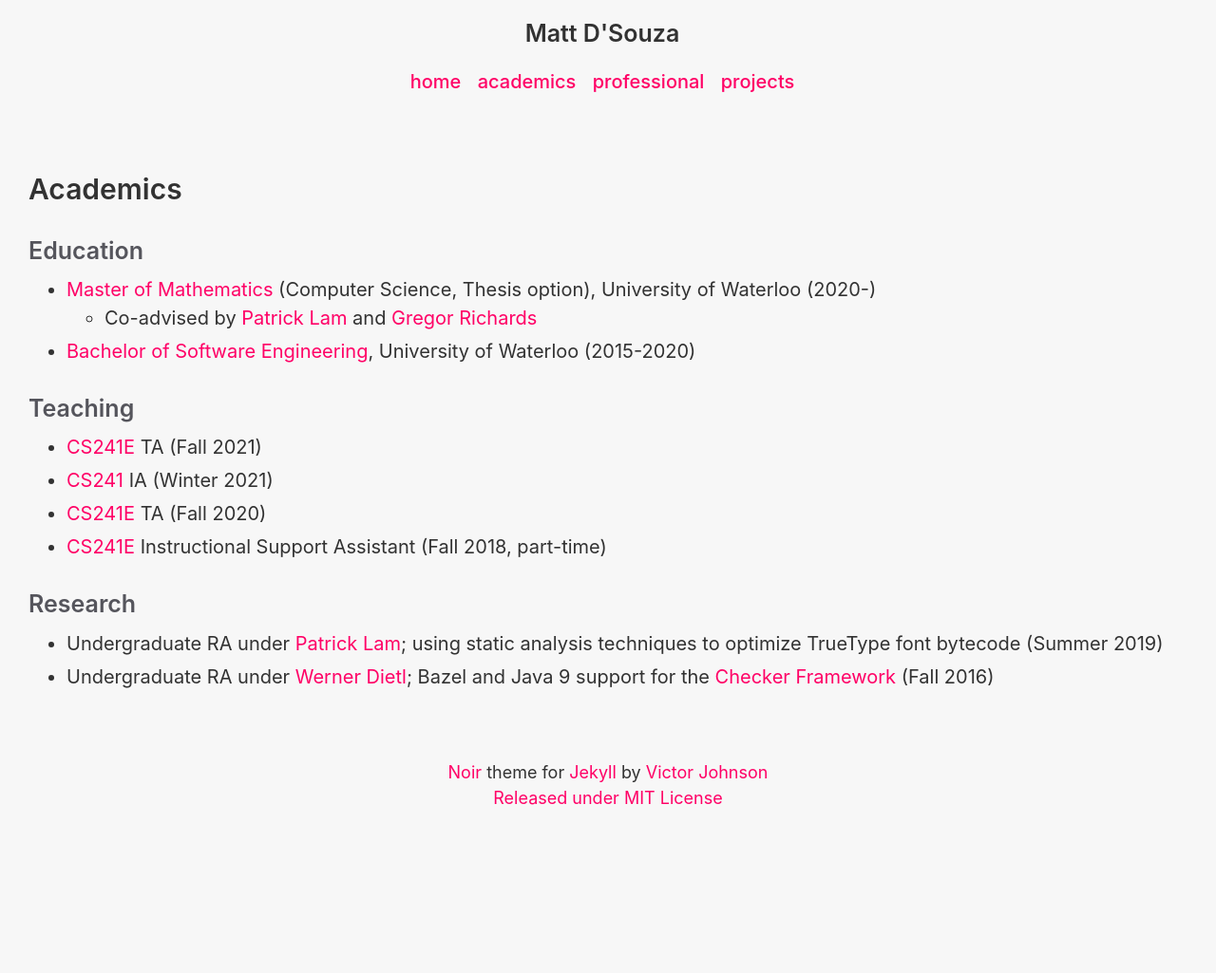
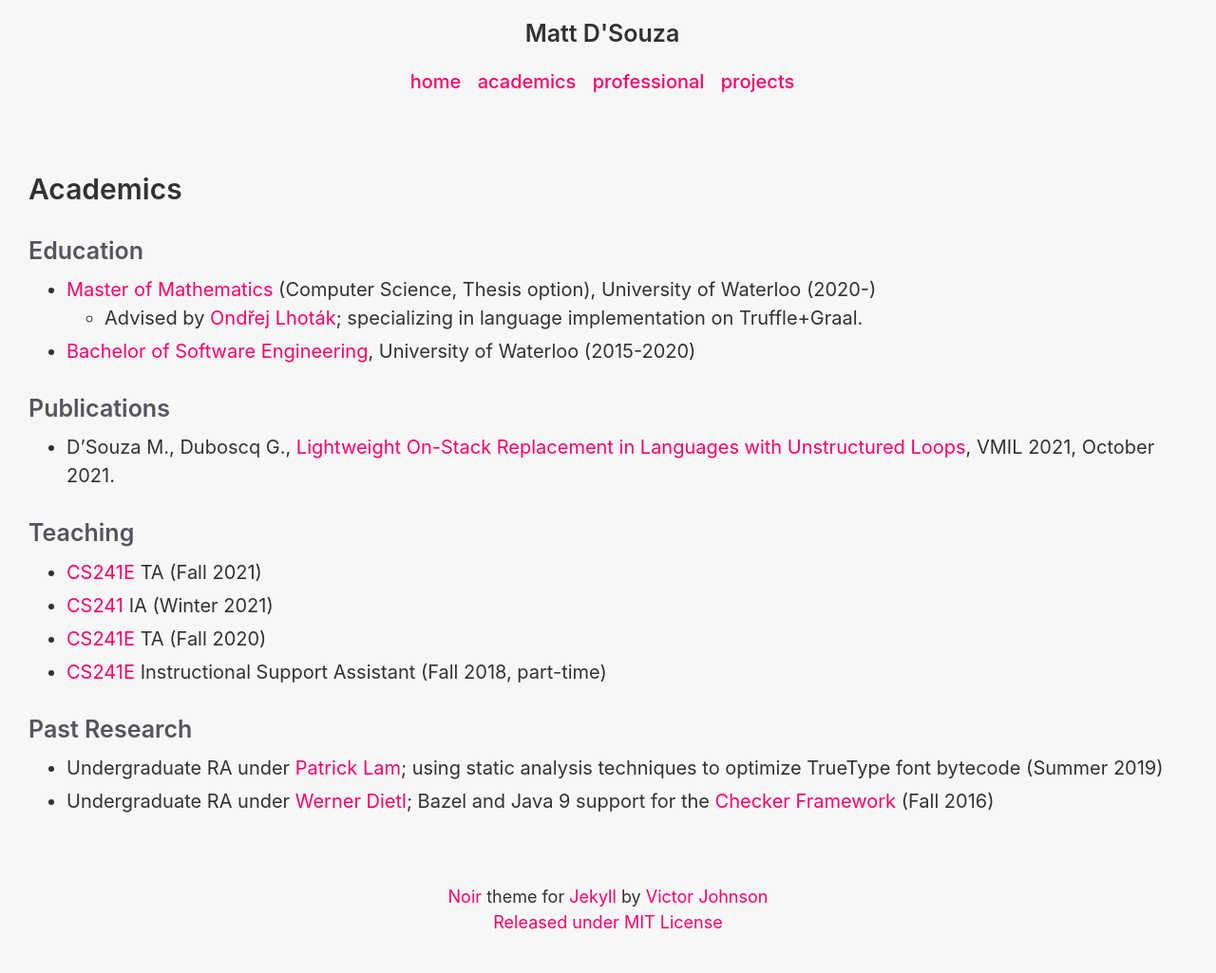
Before and after one commit to DSouzaM/Website, a Jekyll site: the page built from academics.md, in a window 1280 px wide. Shown: the whole page at 95% size. Built offline with Jekyll 4.4.1, drawn with Linux system fonts in a browser that asks for light colours; before the commit the page ends 900 px from its top, so only the background shows below that.

Commit message:
update advisors + add OSR pub

```diff
--- a/academics.md
+++ b/academics.md
@@ -5,8 +5,11 @@ title: Academics
 ---
 ### Education
 - [Master of Mathematics][MMath]{:target="_blank"} (Computer Science, Thesis option), University of Waterloo (2020-)
-  - Co-advised by [Patrick Lam][plam]{:target="_blank"} and [Gregor Richards][gregor]{:target="_blank"}
+  - Advised by [Ondřej Lhoták][ondrej]{:target="_blank"}; specializing in language implementation on Truffle+Graal.
 - [Bachelor of Software Engineering][BSE]{:target="_blank"}, University of Waterloo (2015-2020)
+
+### Publications
+- D'Souza M., Duboscq G., [Lightweight On-Stack Replacement in Languages with Unstructured Loops][osr]{:target="_blank"}, VMIL 2021, October 2021.
 
 ### Teaching
 - [CS241E]{:target="_blank"} TA (Fall 2021)
@@ -14,7 +17,7 @@ title: Academics
 - [CS241E]{:target="_blank"} TA (Fall 2020)
 - [CS241E]{:target="_blank"} Instructional Support Assistant (Fall 2018, part-time)
 
-### Research
+### Past Research
 - Undergraduate RA under [Patrick Lam][plam]{:target="_blank"}; using static analysis techniques to optimize TrueType font bytecode (Summer 2019)
 - Undergraduate RA under [Werner Dietl][wdietl]{:target="_blank"}; Bazel and Java 9 support for the [Checker Framework]{:target="_blank"} (Fall 2016)
 
@@ -24,6 +27,7 @@ title: Academics
 [CS241E]: https://www.student.cs.uwaterloo.ca/~cs241e/
 [CS241]: https://www.student.cs.uwaterloo.ca/~cs241/
 [plam]: https://patricklam.ca/
-[gregor]: https://the.gregor.institute/
 [wdietl]: https://ece.uwaterloo.ca/~wdietl/
+[ondrej]: https://plg.uwaterloo.ca/~olhotak/
 [Checker Framework]: https://checkerframework.org/
+[osr]: https://dl.acm.org/doi/abs/10.1145/3486606.3486782
```
Also changed, not shown: _includes/about.md (+2 -3 lines), README.md.
